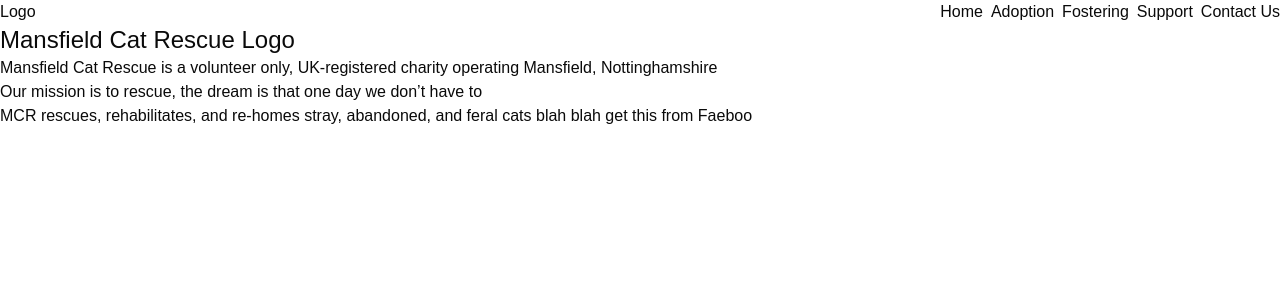
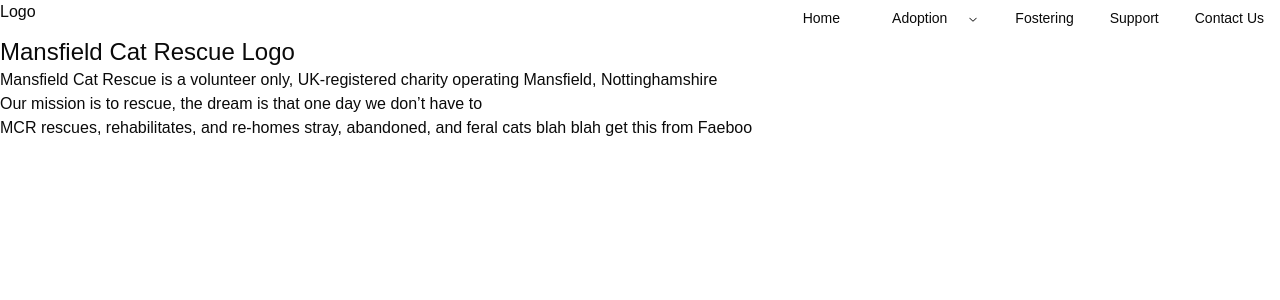
Before and after one commit to Skoomar/mansfield-cat-rescue, a Next.js app: page / in a window 1280 px wide. Shown: the top 300 px of the page. Built offline with nearby package versions, Linux system fonts and the light colour scheme.

Commit message:
Use NavigationMenu in Header

```diff
--- a/package.json
+++ b/package.json
@@ -11,6 +11,7 @@
   "dependencies": {
     "@radix-ui/react-dropdown-menu": "^2.1.2",
     "@radix-ui/react-icons": "^1.3.0",
+    "@radix-ui/react-navigation-menu": "^1.2.1",
     "class-variance-authority": "^0.7.0",
     "clsx": "^2.1.1",
     "lucide-react": "^0.453.0",
--- a/src/app/components/Header.tsx
+++ b/src/app/components/Header.tsx
@@ -1,14 +1,46 @@
 import Link from 'next/link';
+import {
+    NavigationMenu, NavigationMenuContent, NavigationMenuItem,
+    NavigationMenuLink,
+    NavigationMenuList, NavigationMenuTrigger,
+    navigationMenuTriggerStyle
+} from '@/components/ui/navigation-menu';
+import { ReactNode } from 'react';
+
+const NextNavigationMenuLink = ({href, children}: { href: string, children: ReactNode }) => (
+    <Link href={href} passHref legacyBehavior>
+        <NavigationMenuLink className={navigationMenuTriggerStyle()}>
+            {children}
+        </NavigationMenuLink>
+    </Link>
+);
 
 const Header = () => (
     <div className="flex justify-between">
         <Link href="/">Logo</Link>
         <div className="flex gap-2">
-            <Link href="/">Home</Link>
-            <Link href="/adoption">Adoption</Link>
-            <Link href="/fostering">Fostering</Link>
-            <Link href="/support">Support</Link>
-            <Link href="/contact-us">Contact Us</Link>
+            <NavigationMenu>
+                <NavigationMenuList>
+                    {/* TODO: seeing if it still works if you don't wrap each thing in NavigationMenuItem unless it's
+                        got content. Put it back in if stuff starts going wrong with the header links */}
+                    <NextNavigationMenuLink href="/">Home</NextNavigationMenuLink>
+                    <NavigationMenuItem>
+                        {/* TODO: funky stuff going on here because the link inside the trigger has it's own on:hover separate to the trigger - fix it */}
+                        <NavigationMenuTrigger>
+                            <NextNavigationMenuLink href="/adoption">Adoption</NextNavigationMenuLink>
+                        </NavigationMenuTrigger>
+                        <NavigationMenuContent>
+                            <ul>
+                                <li><NextNavigationMenuLink href={"/adoption/cats"}>Cats</NextNavigationMenuLink></li>
+                                <li><NextNavigationMenuLink href={"/adoption/kittens"}>Kittens</NextNavigationMenuLink></li>
+                            </ul>
+                        </NavigationMenuContent>
+                    </NavigationMenuItem>
+                    <NextNavigationMenuLink href="/fostering">Fostering</NextNavigationMenuLink>
+                    <NextNavigationMenuLink href="/support">Support</NextNavigationMenuLink>
+                    <NextNavigationMenuLink href="/contact-us">Contact Us</NextNavigationMenuLink>
+                </NavigationMenuList>
+            </NavigationMenu>
         </div>
     </div>
 );
--- /dev/null
+++ b/src/components/ui/navigation-menu.tsx
@@ -0,0 +1,128 @@
+import * as React from "react"
+import { ChevronDownIcon } from "@radix-ui/react-icons"
+import * as NavigationMenuPrimitive from "@radix-ui/react-navigation-menu"
+import { cva } from "class-variance-authority"
+
+import { cn } from "@/lib/utils"
+
+const NavigationMenu = React.forwardRef<
+  React.ElementRef<typeof NavigationMenuPrimitive.Root>,
+  React.ComponentPropsWithoutRef<typeof NavigationMenuPrimitive.Root>
+>(({ className, children, ...props }, ref) => (
+  <NavigationMenuPrimitive.Root
+    ref={ref}
+    className={cn(
+      "relative z-10 flex max-w-max flex-1 items-center justify-center",
+      className
+    )}
+    {...props}
+  >
+    {children}
+    <NavigationMenuViewport />
+  </NavigationMenuPrimitive.Root>
+))
+NavigationMenu.displayName = NavigationMenuPrimitive.Root.displayName
+
+const NavigationMenuList = React.forwardRef<
+  React.ElementRef<typeof NavigationMenuPrimitive.List>,
+  React.ComponentPropsWithoutRef<typeof NavigationMenuPrimitive.List>
+>(({ className, ...props }, ref) => (
+  <NavigationMenuPrimitive.List
+    ref={ref}
+    className={cn(
+      "group flex flex-1 list-none items-center justify-center space-x-1",
+      className
+    )}
+    {...props}
+  />
+))
+NavigationMenuList.displayName = NavigationMenuPrimitive.List.displayName
+
+const NavigationMenuItem = NavigationMenuPrimitive.Item
+
+const navigationMenuTriggerStyle = cva(
+  "group inline-flex h-9 w-max items-center justify-center rounded-md bg-background px-4 py-2 text-sm font-medium transition-colors hover:bg-accent hover:text-accent-foreground focus:bg-accent focus:text-accent-foreground focus:outline-none disabled:pointer-events-none disabled:opacity-50 data-[active]:bg-accent/50 data-[state=open]:bg-accent/50"
+)
+
+const NavigationMenuTrigger = React.forwardRef<
+  React.ElementRef<typeof NavigationMenuPrimitive.Trigger>,
+  React.ComponentPropsWithoutRef<typeof NavigationMenuPrimitive.Trigger>
+>(({ className, children, ...props }, ref) => (
+  <NavigationMenuPrimitive.Trigger
+    ref={ref}
+    className={cn(navigationMenuTriggerStyle(), "group", className)}
+    {...props}
+  >
+    {children}{" "}
+    <ChevronDownIcon
+      className="relative top-[1px] ml-1 h-3 w-3 transition duration-300 group-data-[state=open]:rotate-180"
+      aria-hidden="true"
+    />
+  </NavigationMenuPrimitive.Trigger>
+))
+NavigationMenuTrigger.displayName = NavigationMenuPrimitive.Trigger.displayName
+
+const NavigationMenuContent = React.forwardRef<
+  React.ElementRef<typeof NavigationMenuPrimitive.Content>,
+  React.ComponentPropsWithoutRef<typeof NavigationMenuPrimitive.Content>
+>(({ className, ...props }, ref) => (
+  <NavigationMenuPrimitive.Content
+    ref={ref}
+    className={cn(
+      "left-0 top-0 w-full data-[motion^=from-]:animate-in data-[motion^=to-]:animate-out data-[motion^=from-]:fade-in data-[motion^=to-]:fade-out data-[motion=from-end]:slide-in-from-right-52 data-[motion=from-start]:slide-in-from-left-52 data-[motion=to-end]:slide-out-to-right-52 data-[motion=to-start]:slide-out-to-left-52 md:absolute md:w-auto ",
+      className
+    )}
+    {...props}
+  />
+))
+NavigationMenuContent.displayName = NavigationMenuPrimitive.Content.displayName
+
+const NavigationMenuLink = NavigationMenuPrimitive.Link
+
+const NavigationMenuViewport = React.forwardRef<
+  React.ElementRef<typeof NavigationMenuPrimitive.Viewport>,
+  React.ComponentPropsWithoutRef<typeof NavigationMenuPrimitive.Viewport>
+>(({ className, ...props }, ref) => (
+  <div className={cn("absolute left-0 top-full flex justify-center")}>
+    <NavigationMenuPrimitive.Viewport
+      className={cn(
+        "origin-top-center relative mt-1.5 h-[var(--radix-navigation-menu-viewport-height)] w-full overflow-hidden rounded-md border bg-popover text-popover-foreground shadow data-[state=open]:animate-in data-[state=closed]:animate-out data-[state=closed]:zoom-out-95 data-[state=open]:zoom-in-90 md:w-[var(--radix-navigation-menu-viewport-width)]",
+        className
+      )}
+      ref={ref}
+      {...props}
+    />
+  </div>
+))
+NavigationMenuViewport.displayName =
+  NavigationMenuPrimitive.Viewport.displayName
+
+const NavigationMenuIndicator = React.forwardRef<
+  React.ElementRef<typeof NavigationMenuPrimitive.Indicator>,
+  React.ComponentPropsWithoutRef<typeof NavigationMenuPrimitive.Indicator>
+>(({ className, ...props }, ref) => (
+  <NavigationMenuPrimitive.Indicator
+    ref={ref}
+    className={cn(
+      "top-full z-[1] flex h-1.5 items-end justify-center overflow-hidden data-[state=visible]:animate-in data-[state=hidden]:animate-out data-[state=hidden]:fade-out data-[state=visible]:fade-in",
+      className
+    )}
+    {...props}
+  >
+    <div className="relative top-[60%] h-2 w-2 rotate-45 rounded-tl-sm bg-border shadow-md" />
+  </NavigationMenuPrimitive.Indicator>
+))
+NavigationMenuIndicator.displayName =
+  NavigationMenuPrimitive.Indicator.displayName
+
+export {
+  navigationMenuTriggerStyle,
+  NavigationMenu,
+  NavigationMenuList,
+  NavigationMenuItem,
+  NavigationMenuContent,
+  NavigationMenuTrigger,
+  NavigationMenuLink,
+  NavigationMenuIndicator,
+  NavigationMenuViewport,
+}
```
Also changed, not shown: 1 other file (tests, documents, lock files or other folders).
